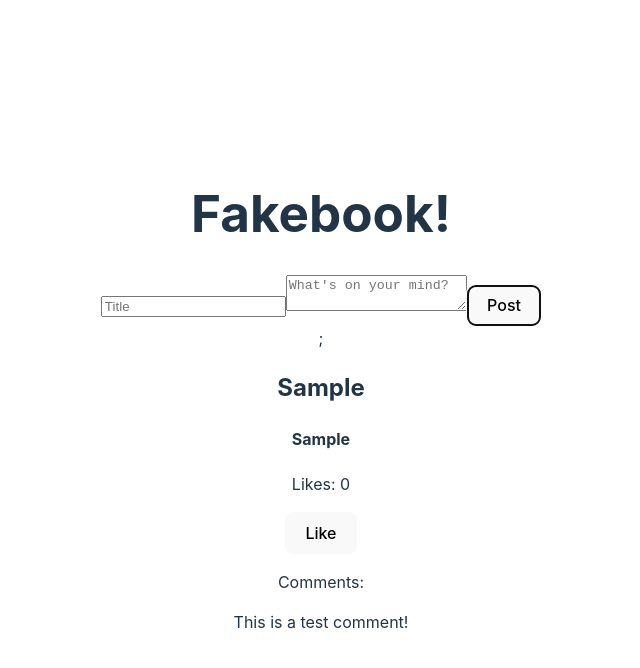
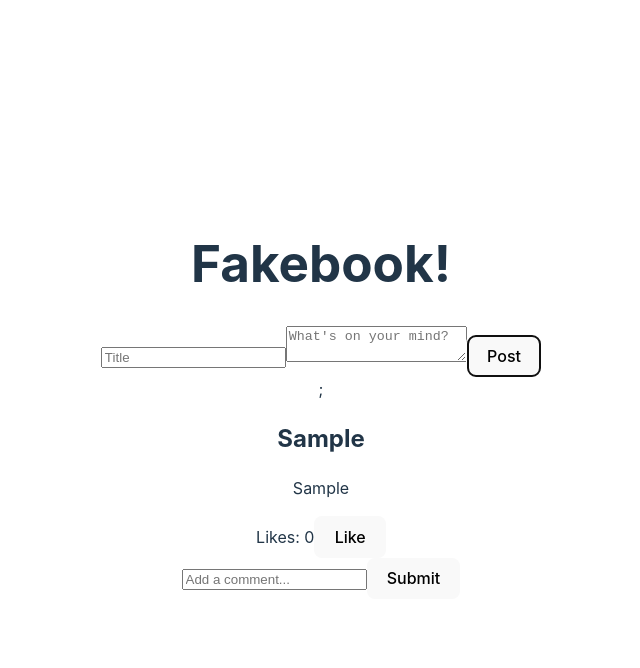
Before and after one commit to oghostville/social-media-app, a React (Vite) app in the folder social-media-app/: page / in a window 1280 px wide. Both pictures are taken after typing "Sample", "Sample" into the empty fields and a click on the button "Post". Shown: the top 668 px of the page, without its empty margins (319-959 px from the left). Built offline with nearby package versions, Linux system fonts and the light colour scheme.

Commit message:
Update Post.jsx

```diff
--- a/social-media-app/src/Post.jsx
+++ b/social-media-app/src/Post.jsx
@@ -1,21 +1,44 @@
 import React, { useState } from 'react';
 import Comment from './Comment';
 
-function Post({ title, content }) { // Destructure title and content from props
+function Post({ title, content }) {
   const [likes, setLikes] = useState(0);
+  const [comments, setComments] = useState([]);
+  const [commentInput, setCommentInput] = useState('');
 
   function handleLike() {
     setLikes(likes + 1);
   }
 
+  function handleCommentSubmit(e) {
+    e.preventDefault();
+    if (!commentInput.trim()) return;
+    setComments([...comments, commentInput]);
+    setCommentInput('');
+  }
+
   return (
     <div>
-      <h2>{title}</h2> {/* Display the title */}
-      <h4>{content}</h4> {/* Display the content */}
-      <p>Likes: {likes}</p>
-      <button onClick={handleLike}>Like</button>
-      <p>Comments:</p>
-      <Comment content="This is a test comment!" />
+      <h2>{title}</h2>
+      <p>{content}</p>
+      <div>
+        <span>Likes: {likes}</span>
+        <button onClick={handleLike}>Like</button>
+      </div>
+      {/* Comments form */}
+      <form onSubmit={handleCommentSubmit}>
+        <input
+          type="text"
+          value={commentInput}
+          onChange={(e) => setCommentInput(e.target.value)}
+          placeholder="Add a comment..."
+        />
+        <button type="submit">Submit</button>
+      </form>
+      {/* Comments display */}
+      {comments.map((comment, index) => (
+        <Comment key={index} content={comment} />
+      ))}
     </div>
   );
 }
```
